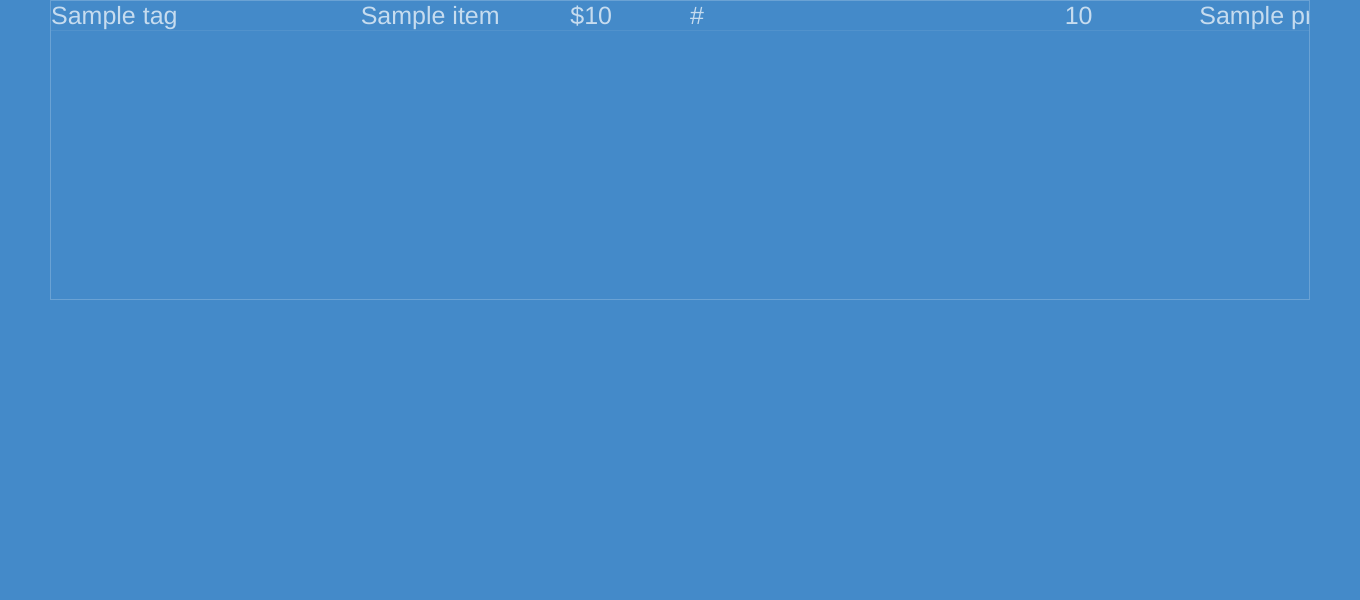
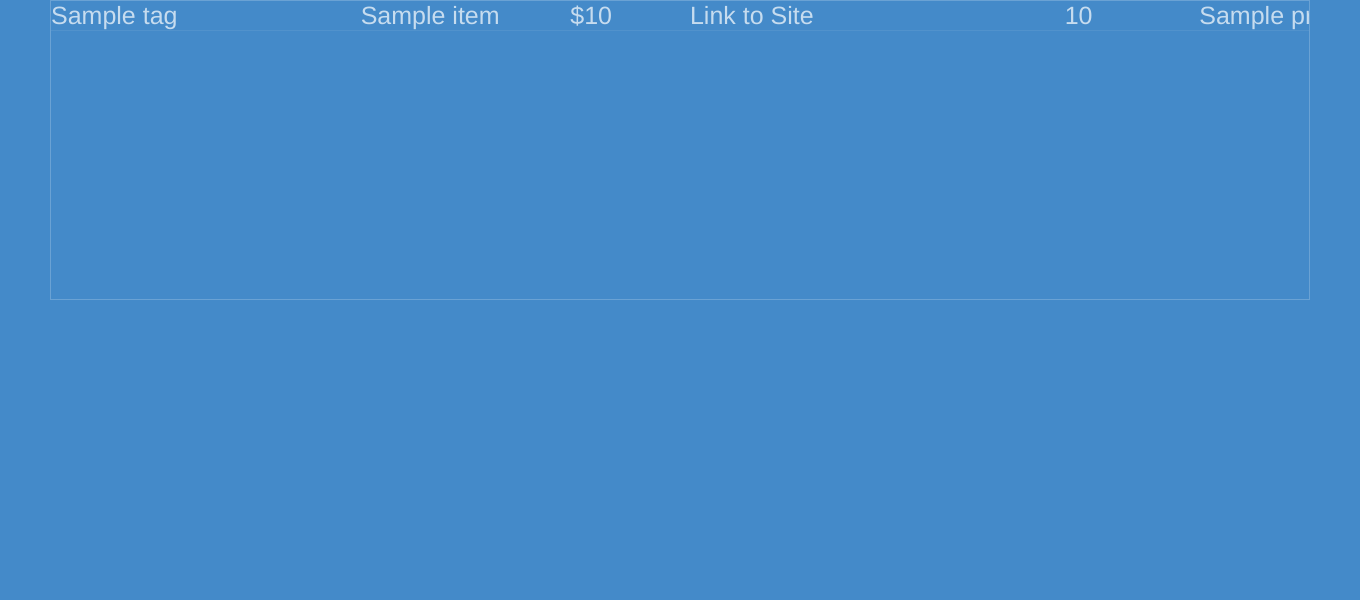
Before and after one commit to Kevin-Taha/UniKart, a Python web app: template unicart/templates/view.html in a window 1360 px wide; the page is wider, and only the part inside the window is pictured. Shown: the part 320-920 px from the top of that part. Run offline with Jinja, Linux system fonts and the light colour scheme; the template is opened without the code that fills it: most values are stand-ins (such as "Sample title", 1, 10 or a date in 2020); some libraries are stand-ins or nearby versions.

Commit message:
link to site

```diff
--- a/unicart/templates/view.html
+++ b/unicart/templates/view.html
@@ -80,7 +80,7 @@
             <td>{{item.tag}}</td>
             <td class = "tabd">{{item.itemname}} </td>
             <td class = "tabd">${{item.price}}</td>
-            <td class = "tabd"> <a class = "listurl" href = '{{item.url}}'> {{item.url}} </a></td>
+            <td class = "tabd"> <a class = "listurl" href = '{{item.url}}'> Link to Site </a></td>
             <td class = "tbdq">{{item.quantity}}</td>
             <td class = "tabd">{{item.priority}}</td>
           </tr>
```
Also changed, not shown: 1 other file.
